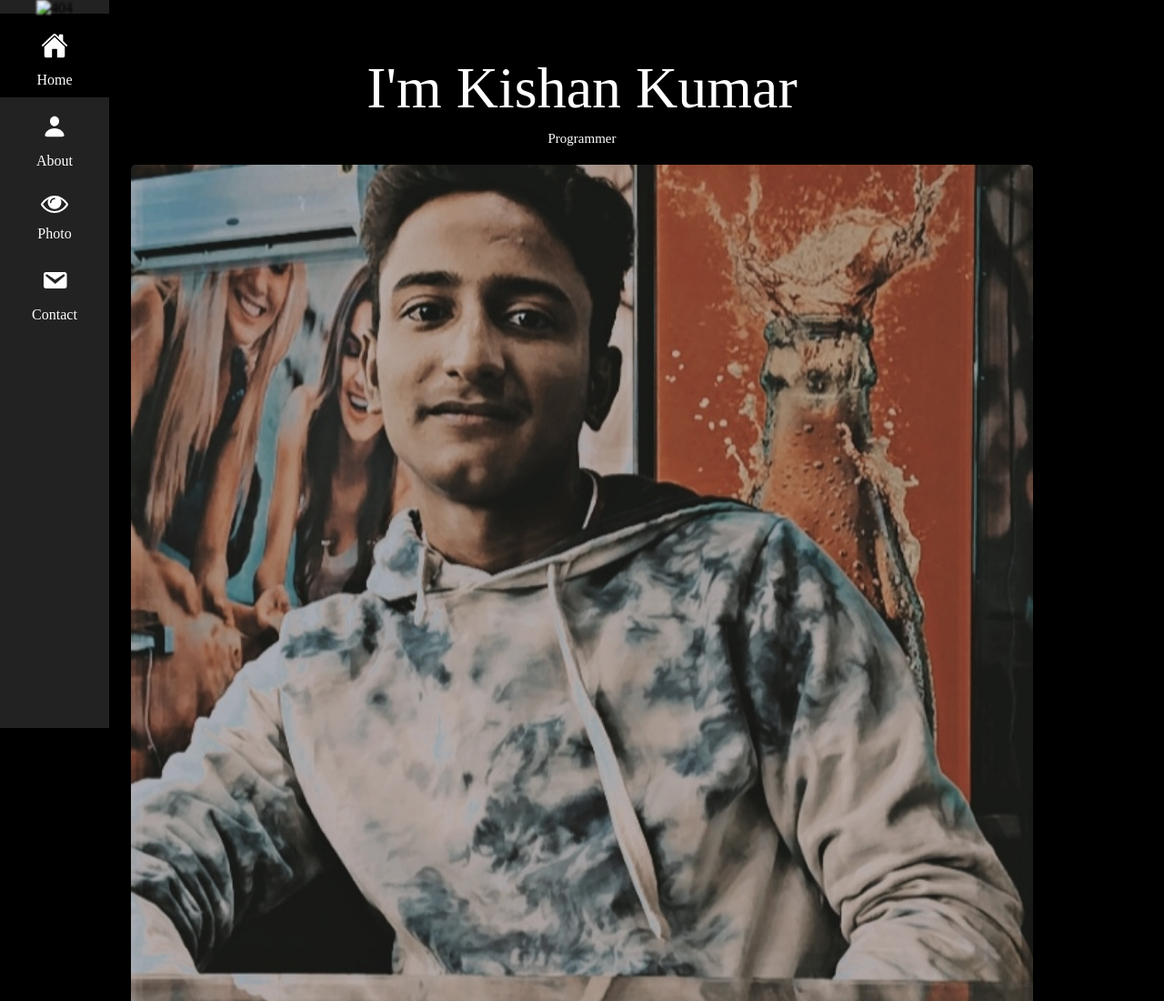
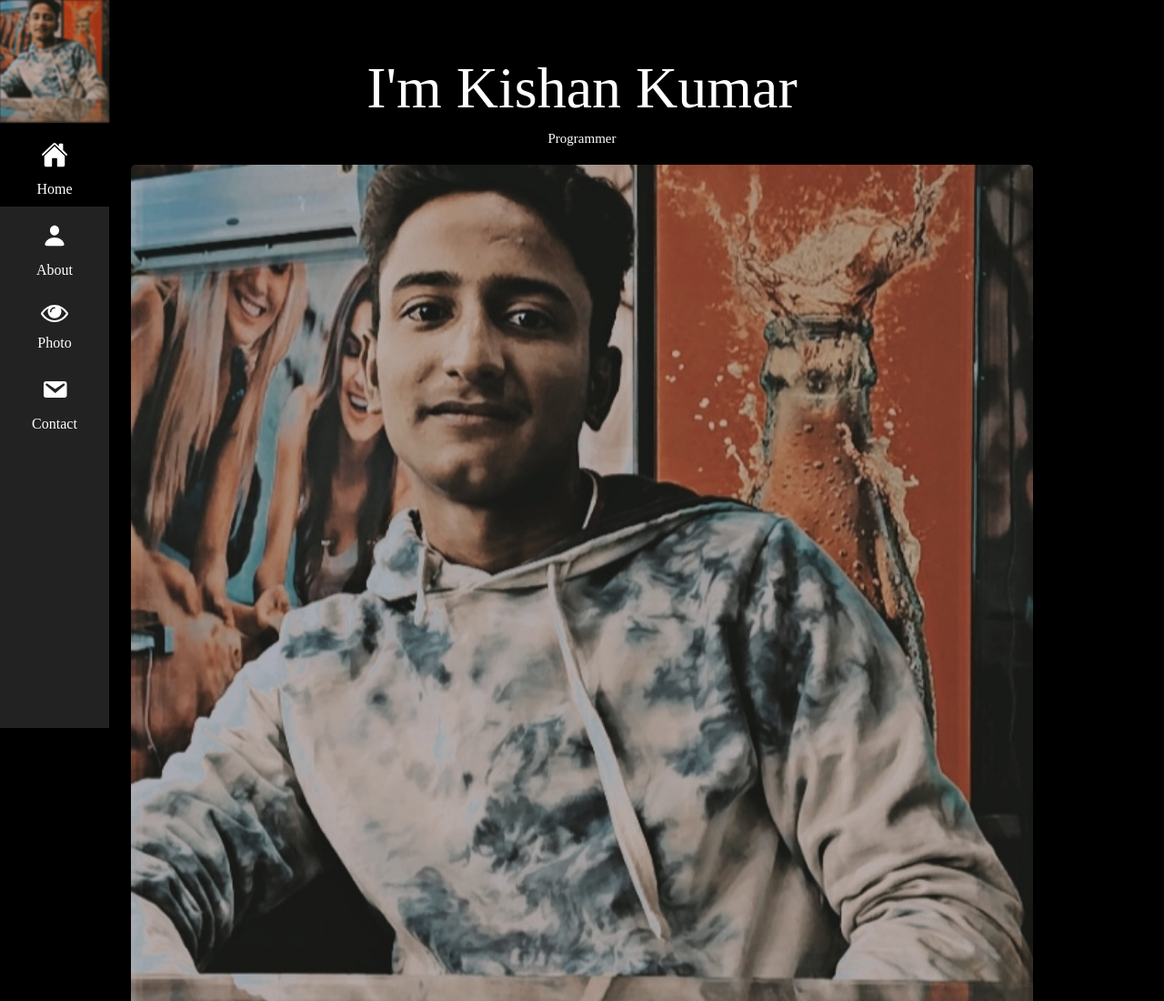
Before and after one commit to villan404/My_website, a plain HTML site: page index.html in a window 1280 px wide. Shown: the top 1100 px of the page at 91% size. Drawn offline with Linux system fonts and the light colour scheme; the site is published under a folder, as on GitHub Pages, so addresses that start at the root find nothing.

Commit message:
/ removed from nav bar image

```diff
--- a/index.html
+++ b/index.html
@@ -9,7 +9,7 @@
 </head>
 <body>
         <nav class="nav-bar">
-            <img src="/Snapchat-1882234570.jpg" alt="404" class="header-img">
+            <img src="Snapchat-1882234570.jpg" alt="404" class="header-img">
             <a href="#" class="item button home-link">
                 <img src="home.svg" alt="" class="home-icon icon">
                 <p>Home</p>
```
